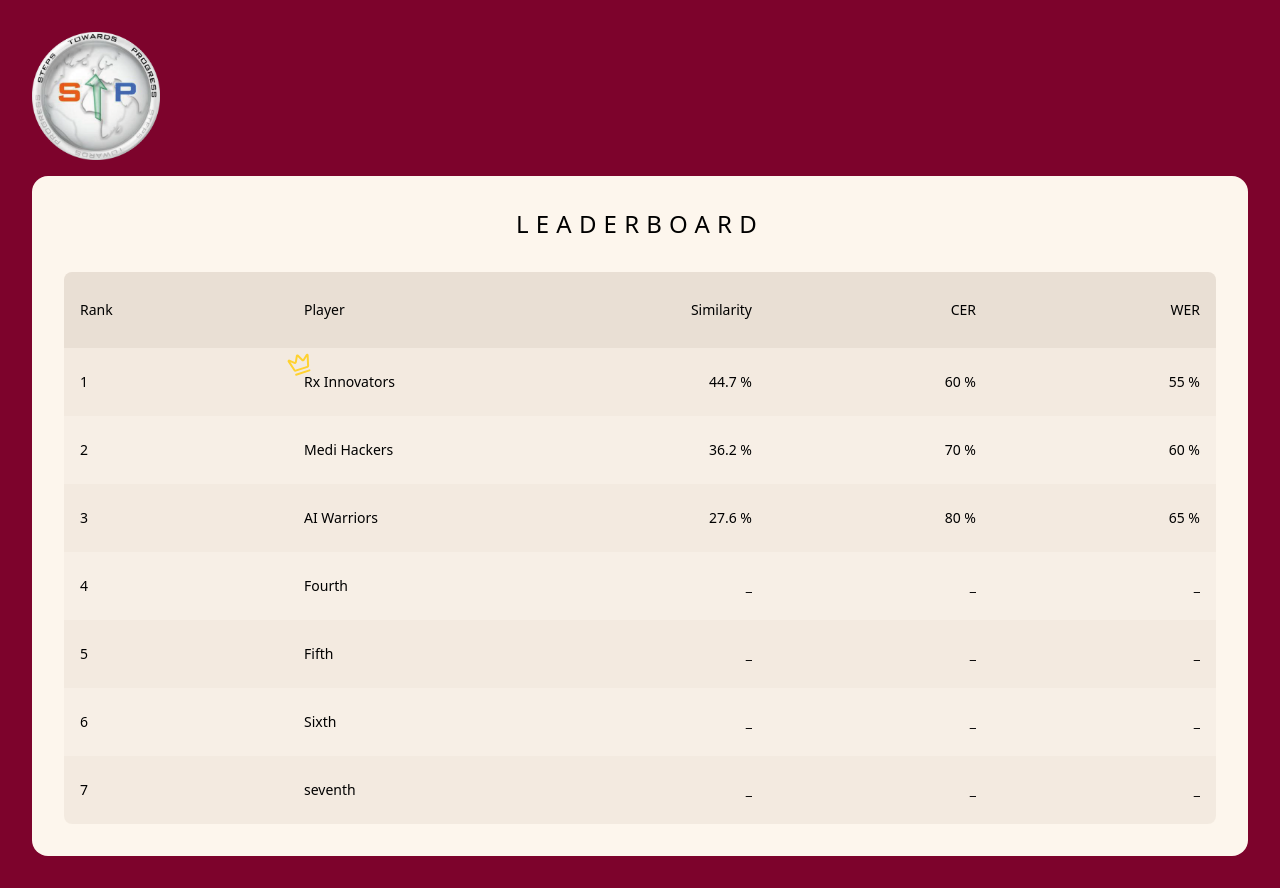
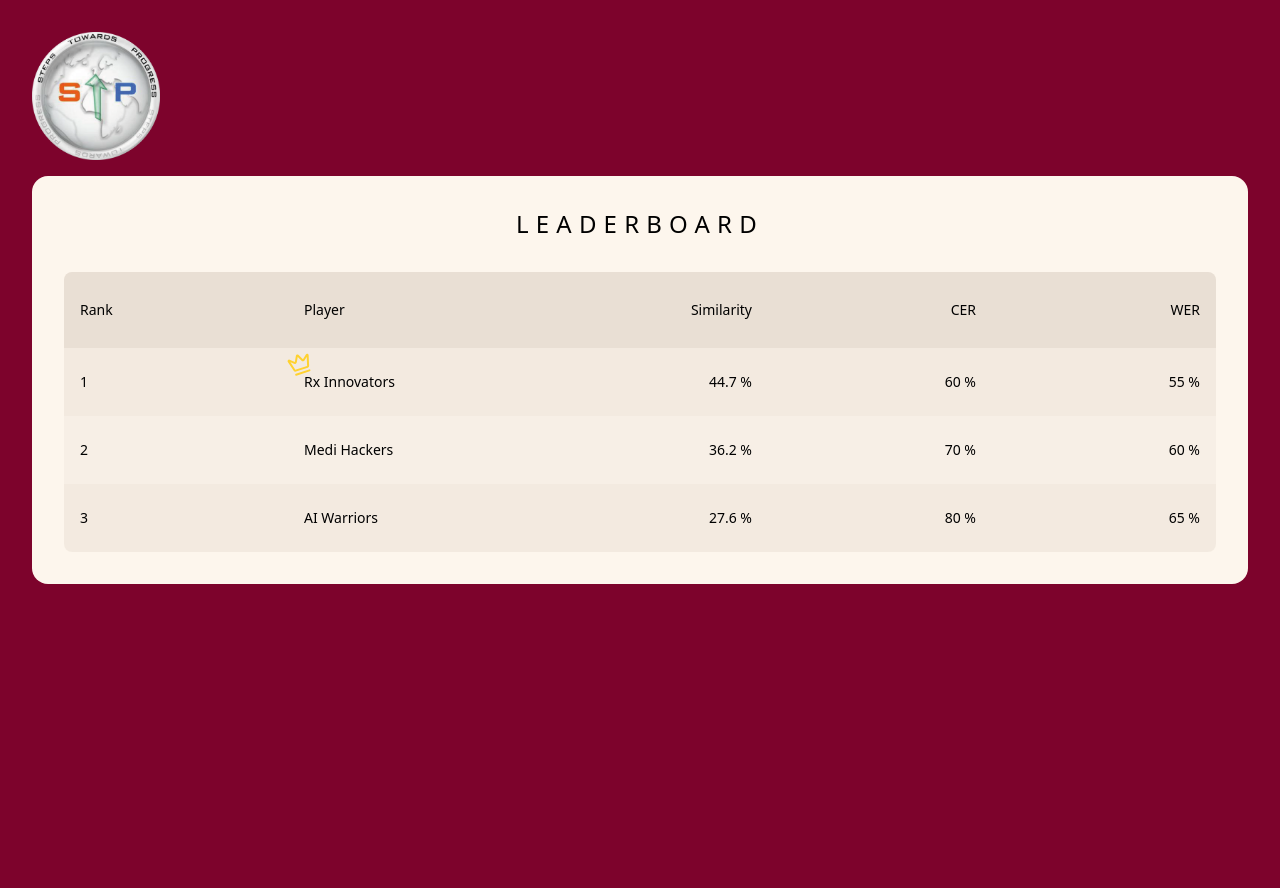
Before and after one commit to mohamedx1/STP_-LEADERBOARD, a React (Vite) app: page / in a window 1280 px wide. After the commit the page ends 800 px from the top, so only its background shows below. Built offline with nearby package versions, Linux system fonts and the light colour scheme.

Commit message:
Update App.jsx

```diff
--- a/src/App.jsx
+++ b/src/App.jsx
@@ -25,34 +25,7 @@ export default function Leaderboard () {
       CER: "80 %",
       WER: "65 %",
     },
-    {
-      rank: 4,
-      player: "Fourth",
-      Similarity: "_",
-      CER: "_",
-      WER: "_",
-    },
-    {
-      rank: 5,
-      player: "Fifth",
-      Similarity: "_",
-      CER: "_",
-      WER: "_",
-    },
-    {
-      rank: 6,
-      player: "Sixth",
-      Similarity: "_",
-      CER: "_",
-      WER: "_",
-    },
-    {
-     rank: 7,
-     player: "seventh",
-     Similarity: "_",
-     CER: "_",
-     WER: "_",
-    }
+
   ]
 
   return (
```
